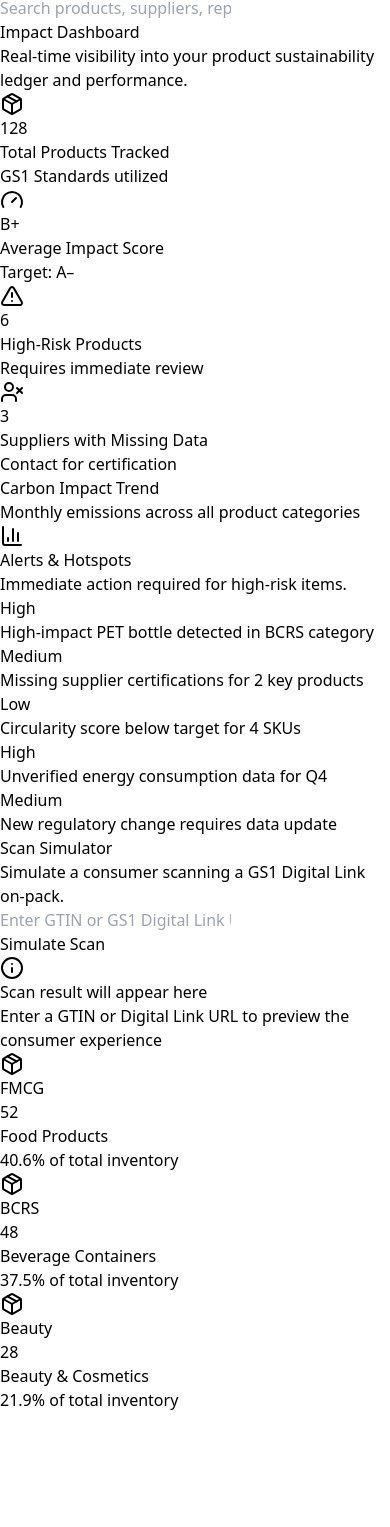
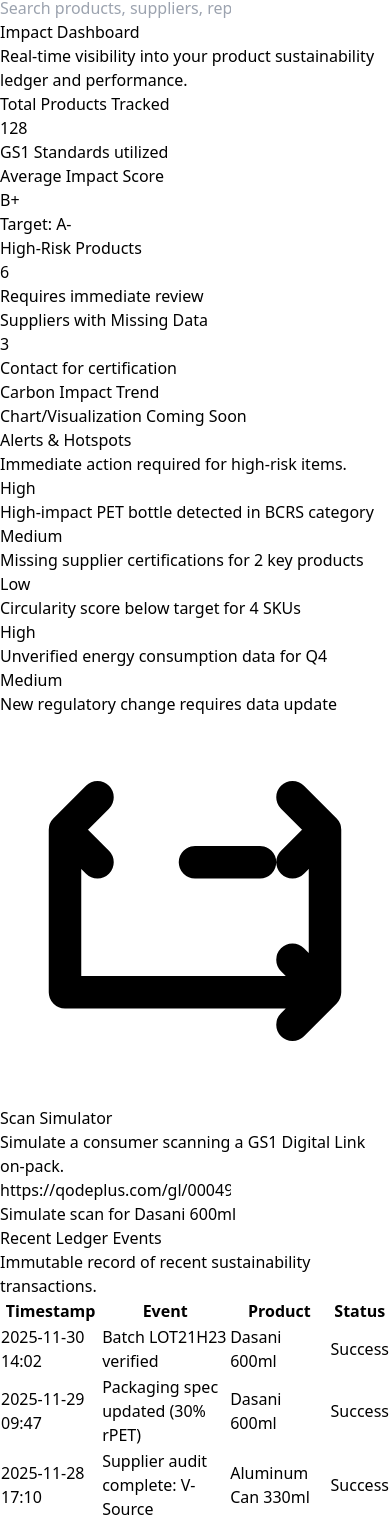
Before and after one commit to forkymadspoon/qode-plus, a React (Vite) app: page /dashboard in a window 390 px wide. Shown: the part 424-1951 px from the top of the page. Before the commit the page ends 1836 px from the top, so only its background shows below. Built offline with nearby package versions, Linux system fonts and the light colour scheme.

Commit message:
Revert "feat(dashboard): add responsive DashboardPage with cleaned layout and components"
This reverts commit d092dba26cb4c8ed084302b71a17a33ef3de8be6.

```diff
--- a/src/pages/DashboardPage.tsx
+++ b/src/pages/DashboardPage.tsx
@@ -1,372 +1,223 @@
-// src/pages/DashboardPage.tsx (or wherever you keep page components)
-import React from 'react';
-import {
-  Package,
-  Gauge,
-  AlertTriangle,
-  UserX,
-  BarChart3,
-  Info,
-} from 'lucide-react';
-import { Button } from '../ui/button';
-import { Input } from '../ui/input';
-import { Card } from '../ui/card';
-import { Badge } from '../ui/badge';
-import {
-  ResponsiveContainer,
-  AreaChart,
-  Area,
-  XAxis,
-  YAxis,
-  CartesianGrid,
-  Tooltip,
-} from 'recharts';
+// src/pages/DashboardPage.tsx
 
-// Mock carbon data
-const carbonData = [
-  { month: 'Jan', carbon: 12.4 },
-  { month: 'Feb', carbon: 13.1 },
-  { month: 'Mar', carbon: 14.2 },
-  { month: 'Apr', carbon: 13.8 },
-  { month: 'May', carbon: 12.9 },
-  { month: 'Jun', carbon: 12.2 },
-  { month: 'Jul', carbon: 11.7 },
-  { month: 'Aug', carbon: 11.3 },
-  { month: 'Sep', carbon: 11.8 },
-  { month: 'Oct', carbon: 12.0 },
-  { month: 'Nov', carbon: 12.6 },
-  { month: 'Dec', carbon: 13.0 },
+import React, { useState } from 'react';
+import { useNavigate } from 'react-router-dom';
+
+// --- MOCK DATA (Reusing existing structures for context) ---
+interface Kpi {
+  label: string;
+  value: string;
+  color: string;
+  subText: string;
+}
+
+const kpis: Kpi[] = [
+  { label: 'Total Products Tracked', value: '128', color: 'text-indigo-600', subText: 'GS1 Standards utilized' },
+  { label: 'Average Impact Score', value: 'B+', color: 'text-green-600', subText: 'Target: A-' },
+  { label: 'High-Risk Products', value: '6', color: 'text-red-600', subText: 'Requires immediate review' },
+  { label: 'Suppliers with Missing Data', value: '3', color: 'text-amber-600', subText: 'Contact for certification' },
 ];
 
-// Mock alerts data
-const mockAlerts = [
-  {
-    id: 1,
-    severity: 'High',
-    message: 'High-impact PET bottle detected in BCRS category',
-    severityColor: 'bg-[#FEE2E2] text-[#EB121E] border-[#EB121E]',
-  },
-  {
-    id: 2,
-    severity: 'Medium',
-    message: 'Missing supplier certifications for 2 key products',
-    severityColor: 'bg-[#FEF3C7] text-[#92400E] border-[#F0B82E]',
-  },
-  {
-    id: 3,
-    severity: 'Low',
-    message: 'Circularity score below target for 4 SKUs',
-    severityColor: 'bg-[#E5E7EB] text-[#6B7280] border-[#9CA3AF]',
-  },
-  {
-    id: 4,
-    severity: 'High',
-    message: 'Unverified energy consumption data for Q4',
-    severityColor: 'bg-[#FEE2E2] text-[#EB121E] border-[#EB121E]',
-  },
-  {
-    id: 5,
-    severity: 'Medium',
-    message: 'New regulatory change requires data update',
-    severityColor: 'bg-[#FEF3C7] text-[#92400E] border-[#F0B82E]',
-  },
+interface Alert {
+  id: number;
+  type: 'High' | 'Medium' | 'Low';
+  description: string;
+  color: string;
+}
+
+const alerts: Alert[] = [
+  { id: 1, type: 'High', description: 'High-impact PET bottle detected in BCRS category', color: 'bg-red-500' },
+  { id: 2, type: 'Medium', description: 'Missing supplier certifications for 2 key products', color: 'bg-amber-500' },
+  { id: 3, type: 'Low', description: 'Circularity score below target for 4 SKUs', color: 'bg-yellow-500' },
+  { id: 4, type: 'High', description: 'Unverified energy consumption data for Q4', color: 'bg-red-500' },
+  { id: 5, type: 'Medium', description: 'New regulatory change requires data update', color: 'bg-amber-500' },
 ];
 
-interface MetricCardProps {
-  icon: React.ReactNode;
-  value: string;
-  label: string;
-  caption: string;
-  iconBg: string;
+interface LedgerEvent {
+  id: number;
+  timestamp: string;
+  event: string;
+  product: string;
+  status: 'Success' | 'Error';
 }
 
-function MetricCard({ icon, value, label, caption, iconBg }: MetricCardProps) {
-  return (
-    <Card className="p-5 sm:p-6 bg-white border border-[#E5E7EB] rounded-xl hover:shadow-lg transition-all">
-      <div className="flex items-start justify-between mb-4">
-        <div className={`w-10 h-10 sm:w-12 sm:h-12 rounded-lg ${iconBg} flex items-center justify-center`}>
-          {icon}
+const ledgerEvents: LedgerEvent[] = [
+  { id: 1, timestamp: '2025-11-30 14:02', event: 'Batch LOT21H23 verified', product: 'Dasani 600ml', status: 'Success' },
+  { id: 2, timestamp: '2025-11-29 09:47', event: 'Packaging spec updated (30% rPET)', product: 'Dasani 600ml', status: 'Success' },
+  { id: 3, timestamp: '2025-11-28 17:10', event: 'Supplier audit complete: V-Source', product: 'Aluminum Can 330ml', status: 'Success' },
+  { id: 4, timestamp: '2025-11-28 11:30', event: 'Carbon footprint calculation error', product: 'Plastic Cap', status: 'Error' },
+  { id: 5, timestamp: '2025-11-27 08:05', event: 'New product passport created', product: 'Smart Water 500ml', status: 'Success' },
+];
+
+// --- UTILITY COMPONENTS ---
+
+const KpiCard: React.FC<Kpi> = ({ label, value, color, subText }) => (
+  <div className="bg-white rounded-xl p-6 shadow-lg hover:shadow-xl transition-shadow duration-300 border border-gray-100">
+    <p className="text-sm font-medium text-gray-500 mb-1">{label}</p>
+    <div className="flex items-end justify-between">
+      <h3 className={`text-4xl font-extrabold ${color}`}>{value}</h3>
+      <p className="text-xs text-gray-400 font-medium ml-4">{subText}</p>
     </div>
   </div>
-      <div className="flex flex-col gap-1">
-        <div className="text-xl sm:text-2xl font-semibold text-[#111827]">{value}</div>
-        <p className="text-sm text-[#6B7280]">{label}</p>
-        <p className="text-xs text-[#9CA3AF] mt-1">{caption}</p>
+);
+
+const AlertItem: React.FC<Alert> = ({ type, description, color }) => (
+  <li className="flex items-start space-x-3 py-3 border-b border-gray-100 last:border-b-0">
+    <span className={`inline-flex items-center px-2.5 py-0.5 rounded-full text-xs font-semibold text-white ${color} mt-0.5 shadow-md`}>
+      {type}
+    </span>
+    <p className="text-sm text-gray-700 leading-snug flex-1">
+      {description}
+    </p>
+  </li>
+);
+
+const LedgerRow: React.FC<LedgerEvent> = ({ timestamp, event, product, status }) => {
+  const [datePart, timePart] = timestamp.split(' ');
+  return (
+    <tr className="border-b border-gray-100 hover:bg-indigo-50/50 transition-colors">
+      <td className="px-6 py-4 whitespace-nowrap text-sm text-gray-500 font-mono">{datePart} {timePart}</td>
+      <td className="px-6 py-4 text-sm font-medium text-gray-800">{event}</td>
+      <td className="px-6 py-4 whitespace-nowrap text-sm text-indigo-600 font-semibold">{product}</td>
+      <td className="px-6 py-4 whitespace-nowrap">
+        <span className={`px-3 py-1 inline-flex text-xs leading-5 font-semibold rounded-full ${
+          status === 'Success' ? 'bg-green-100 text-green-800' : 'bg-red-100 text-red-800'
+        }`}>
+          {status}
+        </span>
+      </td>
+    </tr>
+  );
+};
+
+
+// --- NEW SCAN SIMULATOR CARD COMPONENT ---
+
+const ScanSimulatorCard = () => {
+    const navigate = useNavigate();
+    const [scanUrl, setScanUrl] = useState('https://qodeplus.com/gl/00049000082055');
+
+    const handleSimulateScan = () => {
+        // Navigate directly to the Dasani consumer page
+        navigate('/consumer/dasani-600ml');
+    };
+
+    return (
+        <div className="bg-white rounded-xl shadow-lg border border-gray-100 p-6 md:p-8">
+            <div className="flex items-center space-x-3 mb-2">
+                <svg className="w-6 h-6 text-indigo-600" fill="none" stroke="currentColor" viewBox="0 0 24 24" xmlns="http://www.w3.org/2000/svg"><path strokeLinecap="round" strokeLinejoin="round" strokeWidth="2" d="M4 7v10m0 0h16m0 0V7m0 10l-2-2m2 2l-2 2M4 7L6 5M4 7l2 2m14-2l-2 2m2-2L18 5m-2 4h-4m4 0h-4"></path></svg>
+                <h2 className="text-xl font-semibold text-gray-800">Scan Simulator</h2>
             </div>
-    </Card>
-  );
-}
+            <p className="text-sm text-gray-500 mb-4">
+                Simulate a consumer scanning a GS1 Digital Link on-pack.
+            </p>
 
-// Custom Tooltip Component
-function CustomTooltip({ active, payload }: any) {
-  if (active && payload && payload.length) {
-    return (
-      <div className="bg-white px-4 py-2 rounded-lg border border-[#E5E7EB] shadow-lg">
-        <p className="text-xs text-[#6B7280] mb-1">
-          {payload[0].payload.month}
-        </p>
-        <p className="text-sm font-medium text-[#111827]">
-          {payload[0].value} kg CO₂e
-        </p>
+            <div className="flex flex-col sm:flex-row space-y-3 sm:space-y-0 sm:space-x-3">
+                <input
+                    type="text"
+                    placeholder="Paste or simulate a GS1 Digital Link URL..."
+                    value={scanUrl}
+                    onChange={(e) => setScanUrl(e.target.value)}
+                    className="flex-1 px-4 py-2 border border-gray-300 rounded-xl focus:ring-indigo-500 focus:border-indigo-500 shadow-sm transition-colors text-sm"
+                />
+                <button
+                    onClick={handleSimulateScan}
+                    className="inline-flex items-center justify-center px-4 py-2 border border-transparent text-sm font-medium rounded-xl shadow-sm text-white bg-indigo-600 hover:bg-indigo-700 focus:outline-none focus:ring-2 focus:ring-offset-2 focus:ring-indigo-500 transition-colors flex-shrink-0"
+                >
+                    Simulate scan for Dasani 600ml
+                </button>
+            </div>
         </div>
     );
-  }
-  return null;
-}
+};
 
-export function DashboardPage() {
-  const [gtinInput, setGtinInput] = React.useState('');
 
+// --- MAIN PAGE COMPONENT ---
+
+const DashboardPage = () => {
   return (
-    <div className="w-full bg-[#F9FAFB]">
-      <div className="p-4 sm:p-6 lg:p-8 max-w-6xl mx-auto">
-        {/* Page Header */}
-        <div className="flex flex-col gap-2 mb-6 sm:mb-8">
-          <h1 className="text-xl sm:text-2xl lg:text-3xl font-semibold text-[#111827]">
-            Impact Dashboard
-          </h1>
-          <p className="text-sm sm:text-base text-[#6B7280]">
+    <div className="space-y-8">
+
+      {/* 1. Title Section */}
+      <div>
+        <h1 className="text-3xl font-extrabold text-gray-900">Impact Dashboard</h1>
+        <p className="mt-1 text-lg text-gray-500">
           Real-time visibility into your product sustainability ledger and performance.
         </p>
       </div>
 
-        {/* Summary Metrics Row */}
-        <div className="grid grid-cols-1 sm:grid-cols-2 lg:grid-cols-4 gap-4 sm:gap-6 mb-6 sm:mb-8">
-          <MetricCard
-            icon={<Package className="w-6 h-6 text-white" />}
-            value="128"
-            label="Total Products Tracked"
-            caption="GS1 Standards utilized"
-            iconBg="bg-[#05466C]"
-          />
-          <MetricCard
-            icon={<Gauge className="w-6 h-6 text-[#05466C]" />}
-            value="B+"
-            label="Average Impact Score"
-            caption="Target: A–"
-            iconBg="bg-[#F0B82E]"
-          />
-          <MetricCard
-            icon={<AlertTriangle className="w-6 h-6 text-white" />}
-            value="6"
-            label="High-Risk Products"
-            caption="Requires immediate review"
-            iconBg="bg-[#EB121E]"
-          />
-          <MetricCard
-            icon={<UserX className="w-6 h-6 text-[#6B7280]" />}
-            value="3"
-            label="Suppliers with Missing Data"
-            caption="Contact for certification"
-            iconBg="bg-[#E5E7EB]"
-          />
+      {/* 2. KPI Cards Row */}
+      <div className="grid grid-cols-1 sm:grid-cols-2 lg:grid-cols-4 gap-6">
+        {kpis.map((kpi) => (
+          <KpiCard key={kpi.label} {...kpi} />
+        ))}
       </div>
 
-        {/* Chart + Alerts Row */}
-        <div className="grid grid-cols-1 lg:grid-cols-3 gap-4 sm:gap-6 mb-6 sm:mb-8">
-          {/* Carbon Impact Trend Chart */}
-          <div className="lg:col-span-2">
-            <Card className="p-5 sm:p-6 bg-white border border-[#E5E7EB] rounded-xl hover:shadow-lg transition-shadow">
-              <div className="flex flex-col gap-4 h-full">
-                <div className="flex items-start justify-between flex-shrink-0">
-                  <div className="flex flex-col gap-1">
-                    <h2 className="text-base sm:text-lg font-medium text-[#111827]">
-                      Carbon Impact Trend
-                    </h2>
-                    <p className="text-xs sm:text-sm text-[#6B7280]">
-                      Monthly emissions across all product categories
-                    </p>
-                  </div>
-                  <BarChart3 className="w-5 h-5 text-[#05466C]/60" />
-                </div>
+      {/* 3. Middle Section (Chart + Alerts) */}
+      <div className="grid grid-cols-1 lg:grid-cols-3 gap-6">
 
-                <div className="w-full h-56 sm:h-64 md:h-72">
-                  <ResponsiveContainer width="100%" height="100%">
-                    <AreaChart
-                      data={carbonData}
-                      margin={{ top: 10, right: 20, left: 0, bottom: 5 }}
-                    >
-                      <defs>
-                        <linearGradient id="colorCarbon" x1="0" y1="0" x2="0" y2="1">
-                          <stop offset="5%" stopColor="#05466C" stopOpacity={0.1} />
-                          <stop offset="95%" stopColor="#05466C" stopOpacity={0} />
-                        </linearGradient>
-                      </defs>
-                      <CartesianGrid
-                        strokeDasharray="3 3"
-                        stroke="#E5E7EB"
-                        opacity={0.2}
-                        vertical={false}
-                      />
-                      <XAxis
-                        dataKey="month"
-                        stroke="#9CA3AF"
-                        tick={{ fill: '#6B7280', fontSize: 11 }}
-                        tickLine={false}
-                        axisLine={{ stroke: '#E5E7EB' }}
-                      />
-                      <YAxis
-                        domain={[10, 15]}
-                        ticks={[10, 11, 12, 13, 14, 15]}
-                        stroke="#9CA3AF"
-                        tick={{ fill: '#6B7280', fontSize: 11 }}
-                        tickLine={false}
-                        axisLine={{ stroke: '#E5E7EB' }}
-                        label={{
-                          value: 'kg CO₂e',
-                          angle: -90,
-                          position: 'insideLeft',
-                          style: { fill: '#6B7280', fontSize: 11 },
-                        }}
-                      />
-                      <Tooltip content={<CustomTooltip />} />
-                      <Area
-                        type="monotone"
-                        dataKey="carbon"
-                        stroke="#05466C"
-                        strokeWidth={2.5}
-                        fill="url(#colorCarbon)"
-                        dot={{ fill: '#05466C', strokeWidth: 2, r: 4 }}
-                        activeDot={{ r: 6, fill: '#05466C', strokeWidth: 0 }}
-                      />
-                    </AreaChart>
-                  </ResponsiveContainer>
-                </div>
-              </div>
-            </Card>
-          </div>
+        {/* LEFT: Chart Placeholder (2/3 width on desktop) */}
+        <div className="lg:col-span-2 bg-white rounded-xl shadow-lg border border-gray-100 p-6 h-96">
+          <h2 className="text-xl font-semibold text-gray-800 mb-4">Carbon Impact Trend</h2>
 
-          {/* Alerts & Hotspots */}
-          <div className="lg:col-span-1">
-            <Card className="p-5 sm:p-6 bg-white border border-[#E5E7EB] rounded-xl hover:shadow-lg transition-shadow h-full">
-              <div className="flex flex-col gap-4 h-full">
-                <div className="flex flex-col gap-1 flex-shrink-0">
-                  <h2 className="text-base sm:text-lg font-medium text-[#111827]">
-                    Alerts & Hotspots
-                  </h2>
-                  <p className="text-xs sm:text-sm text-[#6B7280]">
-                    Immediate action required for high-risk items.
-                  </p>
-                </div>
-
-                <div className="flex flex-col gap-3 flex-1 overflow-y-auto min-h-[160px] max-h-72 pr-1">
-                  {mockAlerts.map((alert) => (
-                    <div
-                      key={alert.id}
-                      className="flex flex-col gap-2 p-3 bg-[#F9FAFB] rounded-lg border border-[#E5E7EB] hover:shadow-sm transition-shadow flex-shrink-0"
-                    >
-                      <Badge className={`self-start rounded-full px-3 py-0.5 text-xs border ${alert.severityColor}`}>
-                        {alert.severity}
-                      </Badge>
-                      <p className="text-sm text-[#111827]">{alert.message}</p>
-                    </div>
-                  ))}
-                </div>
-              </div>
-            </Card>
+          <div className="h-full flex items-center justify-center bg-gray-50 border border-dashed border-gray-300 rounded-lg p-10 mt-4">
+            <p className="text-gray-500 text-lg font-medium">Chart/Visualization Coming Soon</p>
           </div>
         </div>
 
-        {/* Scan Simulator Section */}
-        <div className="mb-6 sm:mb-8">
-          <Card className="p-5 sm:p-6 bg-white border border-[#E5E7EB] rounded-xl hover:shadow-lg transition-shadow">
-            <div className="flex flex-col gap-5 sm:gap-6">
-              <div className="flex flex-col gap-2">
-                <h2 className="text-base sm:text-lg font-semibold text-[#05466C]">
-                  Scan Simulator
-                </h2>
-                <p className="text-xs sm:text-sm text-[#6B7280]">
-                  Simulate a consumer scanning a GS1 Digital Link on-pack.
-                </p>
+        {/* RIGHT: Alerts & Hotspots (1/3 width on desktop) */}
+        <div className="lg:col-span-1 bg-white rounded-xl shadow-lg border border-gray-100">
+          <div className="p-6 border-b border-gray-100">
+            <h2 className="text-xl font-semibold text-red-700">Alerts & Hotspots</h2>
+            <p className="text-sm text-gray-500 mt-1">Immediate action required for high-risk items.</p>
+          </div>
+          <ul className="divide-y divide-gray-100 p-6">
+            {alerts.map((alert) => (
+              <AlertItem key={alert.id} {...alert} />
+            ))}
+          </ul>
+        </div>
       </div>
 
-              <div className="flex flex-col sm:flex-row gap-3 sm:gap-4">
-                <div className="flex-1">
-                  <Input
-                    type="text"
-                    placeholder="Enter GTIN or GS1 Digital Link URL..."
-                    value={gtinInput}
-                    onChange={(e) => setGtinInput(e.target.value)}
-                    className="border-[#E5E7EB] focus:border-[#05466C] focus:ring-[#05466C]"
-                  />
-                </div>
-                <Button className="w-full sm:w-auto bg-[#05466C] text-white hover:bg-[#003C65] px-6 sm:px-8">
-                  Simulate Scan
-                </Button>
+      {/* New Scan Simulator Card */}
+      <ScanSimulatorCard />
+
+      {/* 4. Bottom Section: Recent Ledger Events */}
+      <div className="bg-white rounded-xl shadow-lg border border-gray-100 overflow-hidden">
+        <div className="p-6 border-b border-gray-100">
+          <h2 className="text-xl font-semibold text-gray-800">Recent Ledger Events</h2>
+          <p className="text-sm text-gray-500 mt-1">Immutable record of recent sustainability transactions.</p>
         </div>
 
-              <div className="min-h-[140px] sm:min-h-[160px] bg-[#F9FAFB] rounded-lg border border-[#E5E7EB] flex items-center justify-center p-6 sm:p-8">
-                <div className="flex flex-col items-center gap-3 text-center max-w-md">
-                  <div className="w-14 h-14 sm:w-16 sm:h-16 rounded-full bg-white border-2 border-[#E5E7EB] flex items-center justify-center">
-                    <Info className="w-7 h-7 sm:w-8 sm:h-8 text-[#9CA3AF]" />
-                  </div>
-                  <div className="flex flex-col gap-1">
-                    <p className="text-sm sm:text-base font-medium text-[#111827]">
-                      Scan result will appear here
-                    </p>
-                    <p className="text-xs sm:text-sm text-[#6B7280]">
-                      Enter a GTIN or Digital Link URL to preview the consumer experience
-                    </p>
+        <div className="overflow-x-auto">
+          <table className="min-w-full divide-y divide-gray-200">
+            <thead className="bg-gray-50">
+              <tr>
+                <th scope="col" className="px-6 py-3 text-left text-xs font-medium text-gray-500 uppercase tracking-wider">
+                  Timestamp
+                </th>
+                <th scope="col" className="px-6 py-3 text-left text-xs font-medium text-gray-500 uppercase tracking-wider">
+                  Event
+                </th>
+                <th scope="col" className="px-6 py-3 text-left text-xs font-medium text-gray-500 uppercase tracking-wider">
+                  Product
+                </th>
+                <th scope="col" className="px-6 py-3 text-left text-xs font-medium text-gray-500 uppercase tracking-wider">
+                  Status
+                </th>
+              </tr>
+            </thead>
+            <tbody className="bg-white divide-y divide-gray-200">
+              {ledgerEvents.map((event) => (
+                <LedgerRow key={event.id} {...event} />
+              ))}
+            </tbody>
+          </table>
         </div>
       </div>
-              </div>
-            </div>
-          </Card>
-        </div>
 
-        {/* Quick Stats Row */}
-        <div className="grid grid-cols-1 md:grid-cols-3 gap-4 sm:gap-6 mb-4 sm:mb-0">
-          <Card className="p-5 sm:p-6 bg-white border border-[#E5E7EB] rounded-xl hover:shadow-lg transition-shadow">
-            <div className="flex items-start justify-between mb-3">
-              <div className="w-9 h-9 sm:w-10 sm:h-10 rounded-lg bg-[#05466C]/10 flex items-center justify-center">
-                <Package className="w-5 h-5 text-[#05466C]" />
-              </div>
-              <Badge className="bg-[#05466C] text-white rounded-full px-3 py-1 text-xs">
-                FMCG
-              </Badge>
-            </div>
-            <div className="flex flex-col gap-1">
-              <div className="text-xl sm:text-2xl font-medium text-[#111827]">52</div>
-              <p className="text-sm text-[#6B7280]">Food Products</p>
-              <p className="text-xs text-[#9CA3AF] mt-2">40.6% of total inventory</p>
-            </div>
-          </Card>
-
-          <Card className="p-5 sm:p-6 bg-white border border-[#E5E7EB] rounded-xl hover:shadow-lg transition-shadow">
-            <div className="flex items-start justify-between mb-3">
-              <div className="w-9 h-9 sm:w-10 sm:h-10 rounded-lg bg-[#F0B82E]/10 flex items-center justify-center">
-                <Package className="w-5 h-5 text-[#F0B82E]" />
-              </div>
-              <Badge className="bg-[#F0B82E] text-[#05466C] rounded-full px-3 py-1 text-xs">
-                BCRS
-              </Badge>
-            </div>
-            <div className="flex flex-col gap-1">
-              <div className="text-xl sm:text-2xl font-medium text-[#111827]">48</div>
-              <p className="text-sm text-[#6B7280]">Beverage Containers</p>
-              <p className="text-xs text-[#9CA3AF] mt-2">37.5% of total inventory</p>
-            </div>
-          </Card>
-
-          <Card className="p-5 sm:p-6 bg-white border border-[#E5E7EB] rounded-xl hover:shadow-lg transition-shadow">
-            <div className="flex items-start justify-between mb-3">
-              <div className="w-9 h-9 sm:w-10 sm:h-10 rounded-lg bg-[#EB121E]/10 flex items-center justify-center">
-                <Package className="w-5 h-5 text-[#EB121E]" />
-              </div>
-              <Badge className="bg-[#FEE2E2] text-[#EB121E] rounded-full px-3 py-1 text-xs">
-                Beauty
-              </Badge>
-            </div>
-            <div className="flex flex-col gap-1">
-              <div className="text-xl sm:text-2xl font-medium text-[#111827]">28</div>
-              <p className="text-sm text-[#6B7280]">Beauty & Cosmetics</p>
-              <p className="text-xs text-[#9CA3AF] mt-2">21.9% of total inventory</p>
-            </div>
-          </Card>
-        </div>
-      </div>
     </div>
   );
-}
+};
 
 export default DashboardPage;
```
Lines whose indentation alone changed are shown as unchanged.
